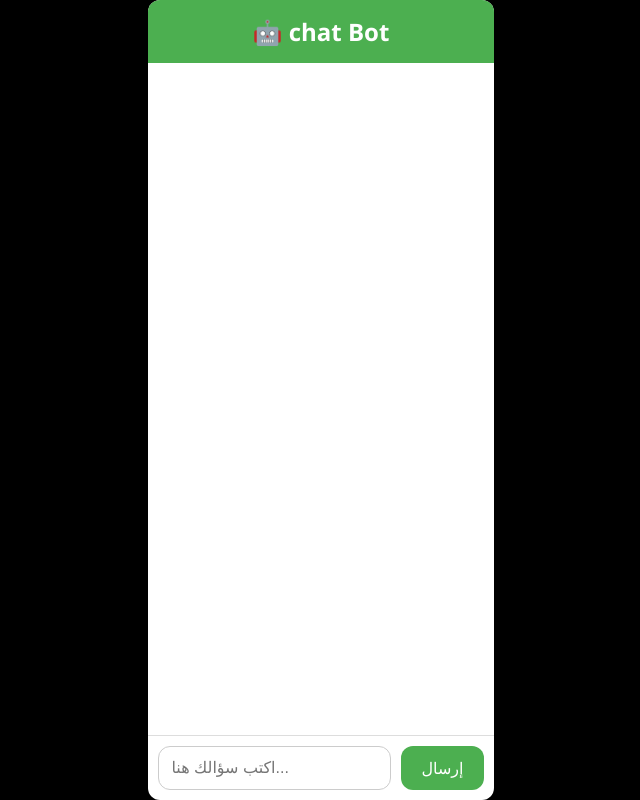
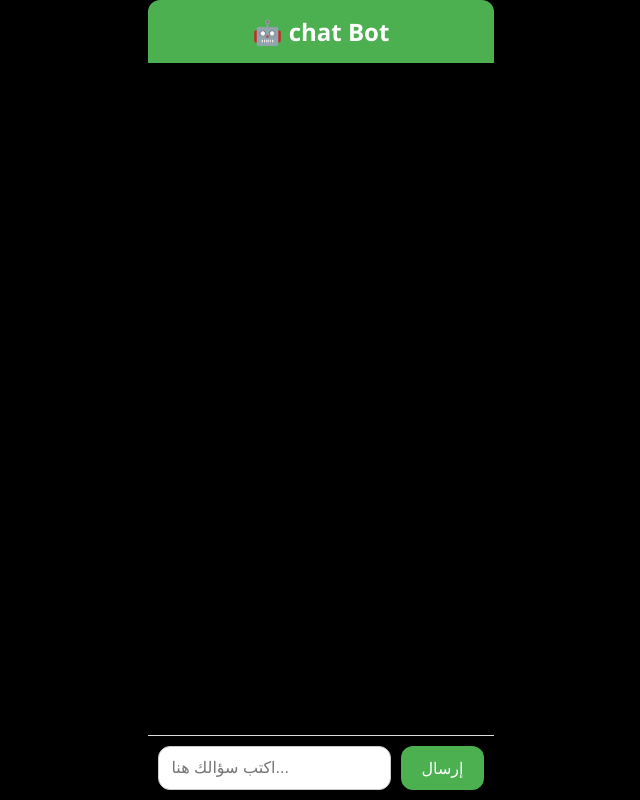
Before and after one commit to mphamedm/Chat-boot, a Flask app: page / in a window 1280 px wide. Shown: the whole page, without its empty margins (319-959 px from the left). Run offline with Flask 3, Linux system fonts and the light colour scheme; some libraries are stand-ins or nearby versions.

Commit message:
Update index.html

```diff
--- a/templates/index.html
+++ b/templates/index.html
@@ -23,7 +23,7 @@
     height: 100%;
     display: flex;
     flex-direction: column;
-    background: #fff;
+    background:000000 ;
     border-radius: 12px;
     box-shadow: 0 8px 20px rgba(0,0,0,0.1);
     overflow: hidden;
```
